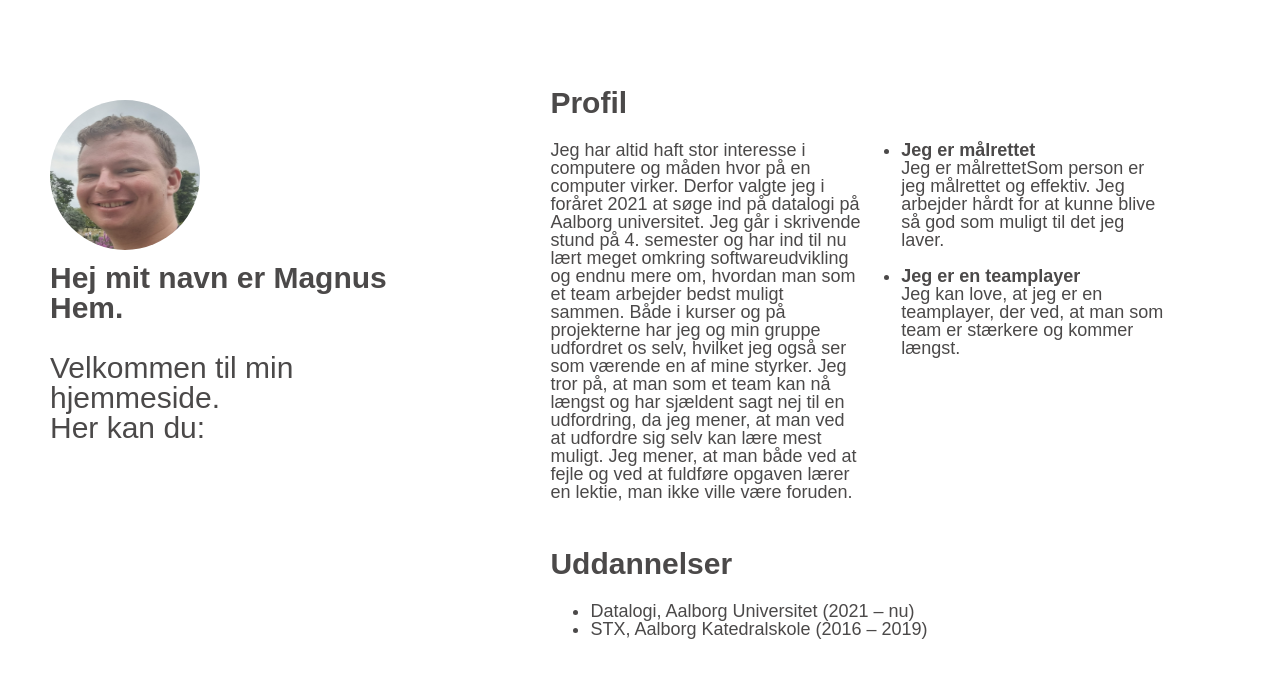
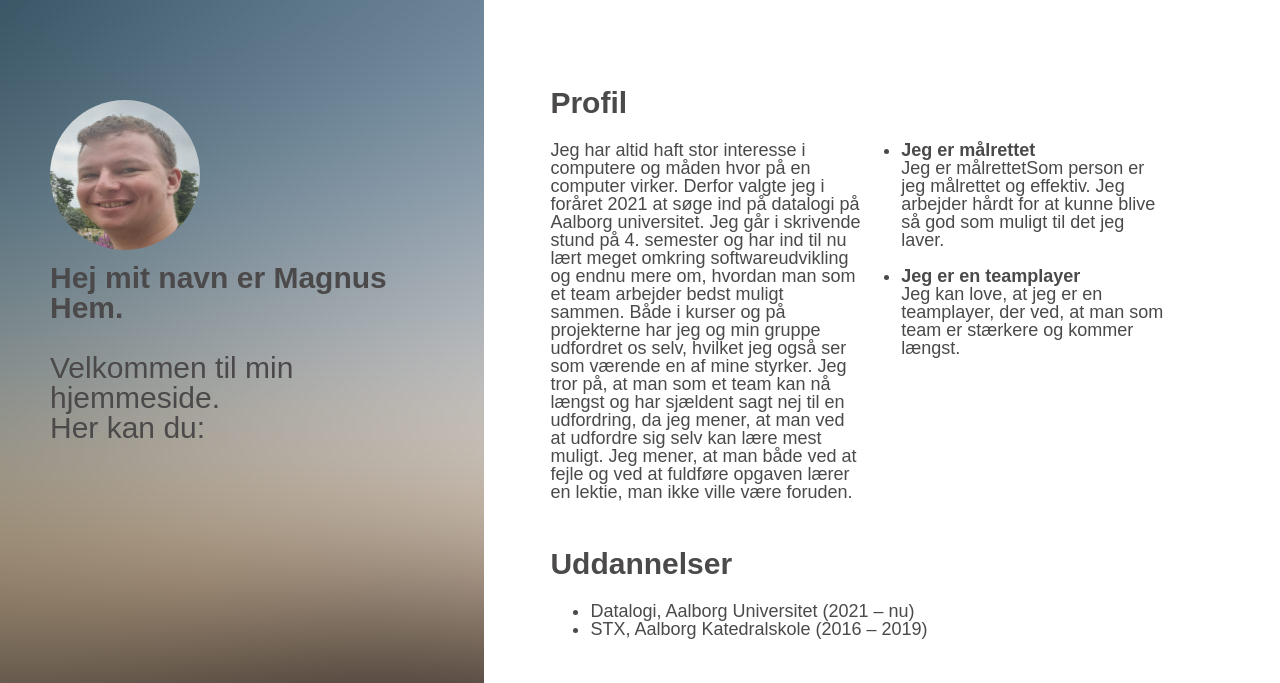
Before and after one commit to MHEM11/mhem11.github.io, a plain HTML site: page index.html in a window 1280 px wide. Shown: the top 683 px of the page. Drawn offline with Linux system fonts and the light colour scheme.

Commit message:
path updated

```diff
--- a/assets/mystyles.css
+++ b/assets/mystyles.css
@@ -21,7 +21,7 @@ p {
 .Left-div {
     width: 30%;
     max-width: 30%;
-    background-image: url("images/Background.jpg");
+    background-image: url("../images/Background.jpg");
     background-size: auto, 100%;
     height: 100%;
     padding: 100px 50px;
```
